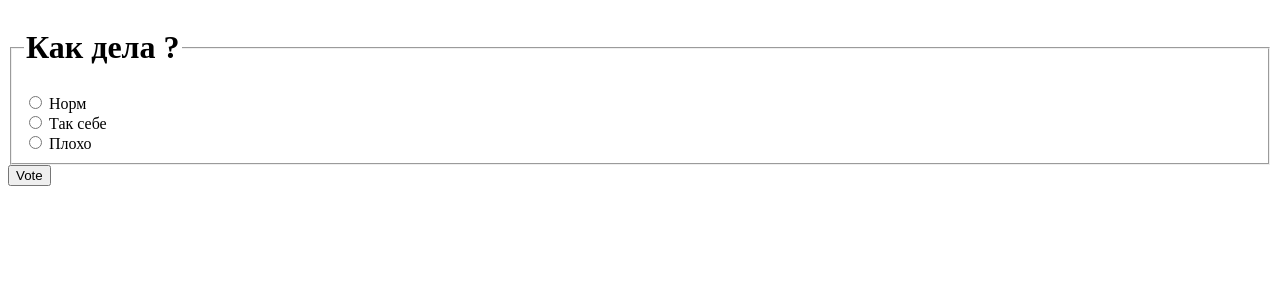
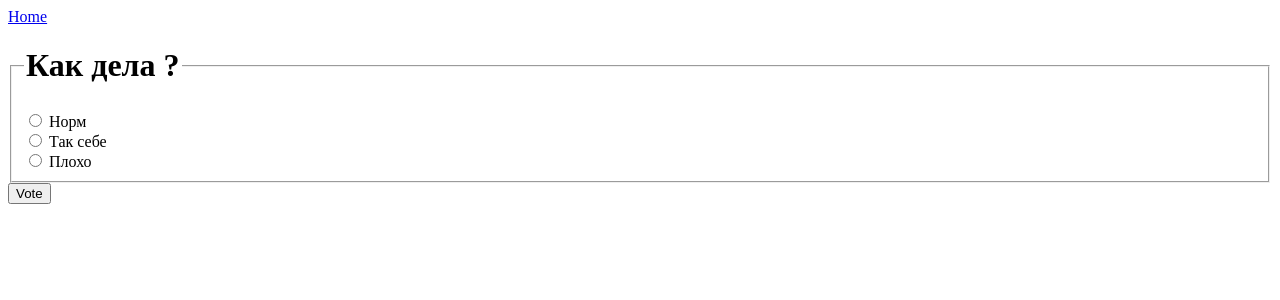
Before and after one commit to Nakamuroo/polls, a Django app: page /1/ in a window 1280 px wide. Shown: the top 300 px of the page. Run offline with Django 3.2, Linux system fonts and the light colour scheme; data comes from the database, SQL or seed files in the repository; both versions use the stored data as it was after the commit.

Commit message:
add link home

```diff
--- a/users/templates/polls/detail.html
+++ b/users/templates/polls/detail.html
@@ -1,3 +1,4 @@
+<a href="{% url 'users-home' %}" class="nav-item nav-link">Home</a>
 <form action="{% url 'vote' question.id %}" method="post">
     {% csrf_token %}
     <fieldset>
--- a/users/templates/polls/index.html
+++ b/users/templates/polls/index.html
@@ -1,3 +1,4 @@
+<a href="{% url 'users-home' %}" class="nav-item nav-link">Home</a>
 {% if latest_question_list %}
 <ul>
     {% for question in latest_question_list %}
--- a/users/templates/polls/results.html
+++ b/users/templates/polls/results.html
@@ -1,3 +1,4 @@
+<a href="{% url 'users-home' %}" class="nav-item nav-link">Home</a>
 <h1>{{ question.question_text }}</h1>
 <ul>
     {% for choice in question.choice_set.all %}
```
Also changed, not shown: db.sqlite3.
